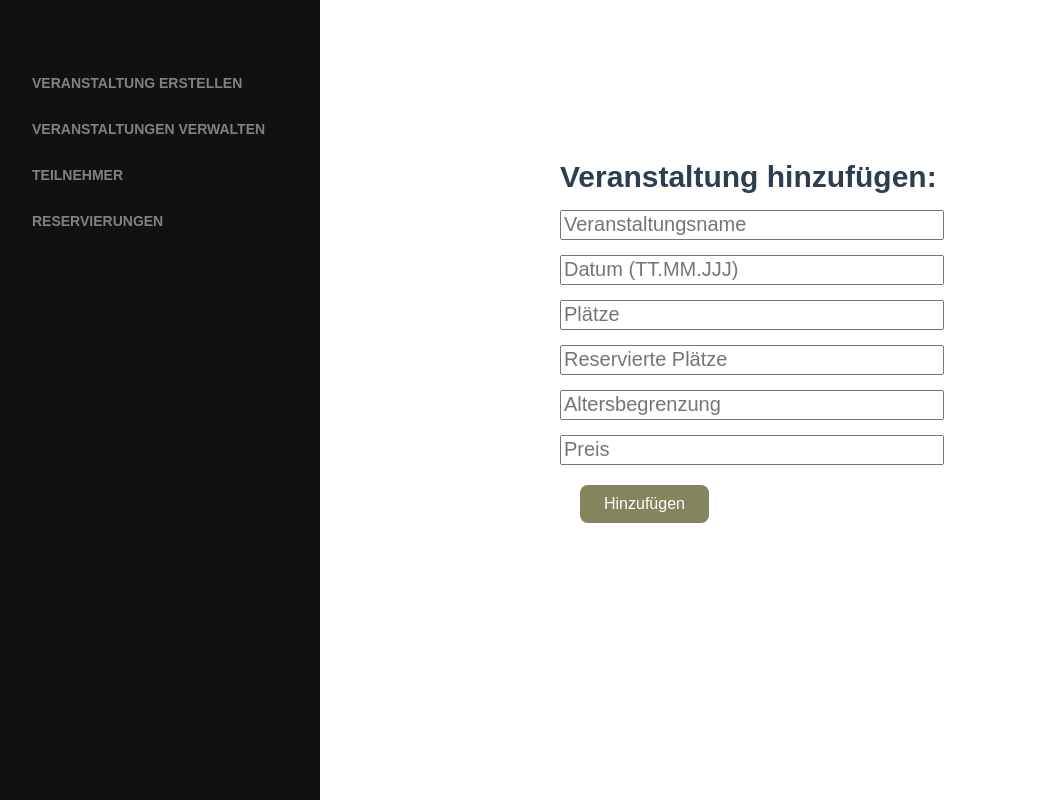
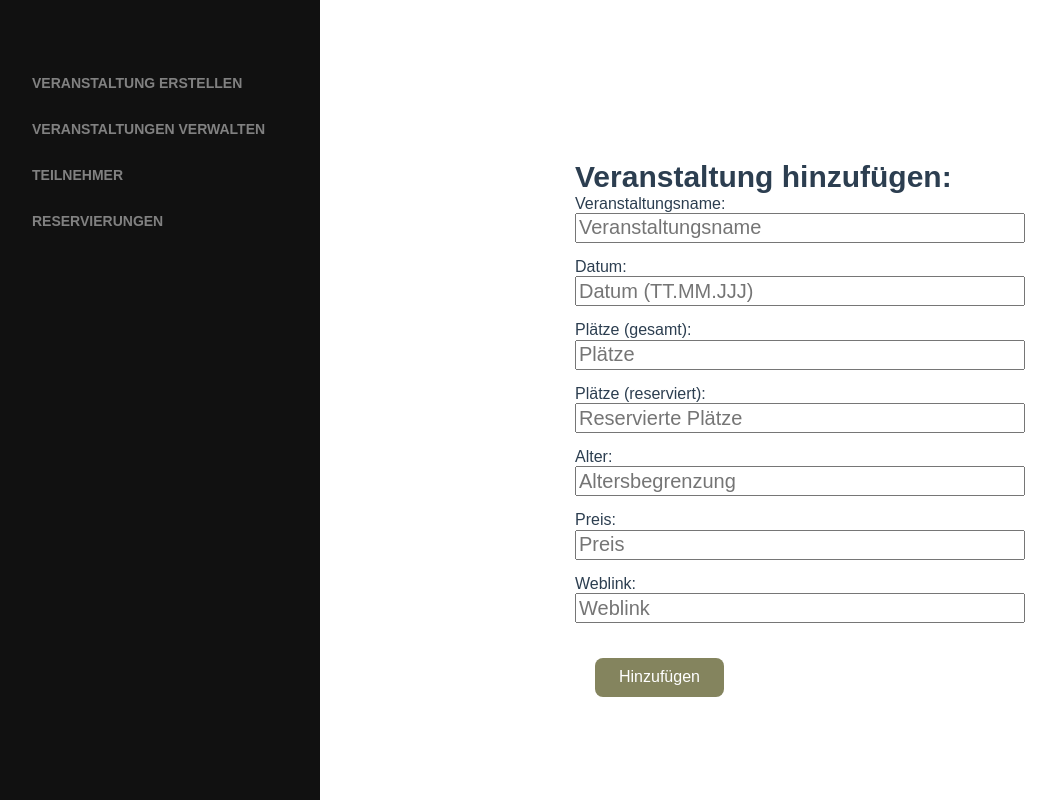
Before and after one commit to digital-bauhaus/Ferienpass-Admin, a Vue app in the folder frontend/: page /#/VeranstaltungEdit in a window 1280 px wide. Shown: the whole page, without its empty margins (0-1056 px from the left). Built offline with nearby package versions, Linux system fonts and the light colour scheme; no server answers.

Commit message:
Veranstaltung bearbeiten

```diff
--- a/frontend/src/App.vue
+++ b/frontend/src/App.vue
@@ -74,7 +74,7 @@ main form {
   margin: auto;
   position: absolute;
   top: 0; left: 0; bottom: 0; right: 0;
-  width: 480px;
+  width: 450px;
   height: 480px;
 }
 
@@ -85,9 +85,18 @@ main form .caption {
 
 main form input[type=text]{
   font-size: 20px;
-  width: 80%;
+  width: 100%;
   height: 30px;
-  margin-top: 15px;
+  margin-bottom: 15px;
+  clear: left;
+  float: left;
+  display: block;
+}
+
+main form label {
+  margin: 0px;
+  float: left;
+  display: block;
 }
 
 main h1 {
--- a/frontend/src/components/TeilnehmerEdit.vue
+++ b/frontend/src/components/TeilnehmerEdit.vue
@@ -10,15 +10,24 @@
       <h1>Teilnehmerbearbeitung</h1>
       <form>
         <span class="caption">Teilnehmer bearbeiten:</span> <br/>
-        <input type="text" placeholder="Nachname" :value="user.lastName">
-        <input type="text" placeholder="Vorname" :value="user.firstName">
-        <input type="text" placeholder="Geburtstag" :value="user.birthDate">
-        <input type="text" placeholder="Straße" :value="user.street">
-        <input type="text" placeholder="Postleitzahl" :value="user.postcode">
-        <input type="text" placeholder="Stadt" :value="user.city">
-        <input type="text" placeholder="Telefonnummer" :value="user.telephone">
-        <input type="text" placeholder="Krankenversicherungsnummer" :value="user.healthcareNr">
-        <input type="text" placeholder="Behandlung" :value="user.allowTreatment">
+        <label for ="lastName">Nachname: </label>
+        <input type="text" id ="lastName" placeholder="Nachname" :value="user.lastName">
+        <label for ="firstName">Vorname: </label>
+        <input type="text" id="firstName" placeholder="Vorname" :value="user.firstName">
+        <label for ="birthDate">Geburtstag: </label>
+        <input type="text" id="birthDate" placeholder="Geburtstag" :value="user.birthDate">
+        <label for ="street">Straße: </label>
+        <input type="text" id="street" placeholder="Straße" :value="user.street">
+        <label for ="postcode">Postleitzahl: </label>
+        <input type="text" id="postcode" placeholder="Postleitzahl" :value="user.postcode">
+        <label for ="city">Stadt: </label>
+        <input type="text" id="city" placeholder="Stadt" :value="user.city">
+        <label for ="telephone">Telefonnummer: </label>
+        <input type="text" id="telephone" placeholder="Telefonnummer" :value="user.telephone">
+        <label for ="healthcare">Krankenversicherungsnummer: </label>
+        <input type="text" id="healthcare" placeholder="Krankenversicherungsnummer" :value="user.healthcareNr">
+        <label for ="treatment">Behandlung: </label>
+        <input type="text" id="treatment" placeholder="Behandlung" :value="user.allowTreatment">
         <input type="submit" v-on:click="create()" value="Hinzufügen">
       </form>
     </main>
--- a/frontend/src/components/VeranstaltungEdit.vue
+++ b/frontend/src/components/VeranstaltungEdit.vue
@@ -1,4 +1,3 @@
-</template>
 <template>
     <html>
     <nav>
@@ -9,21 +8,54 @@
     </nav>
     <main>
       <form>
-            <span class="caption">Veranstaltung hinzufügen:</span> <br/>
-            <input type="text" name="label" placeholder="Veranstaltungsname">
-            <input type="text" name="date" placeholder="Zeitraum"
-            <input type="text" name="org" placeholder="Datum (TT.MM.JJJ)">
-            <input type="text" name="num" placeholder="Plätze">
-            <input type="text" name="num" placeholder="Reservierte Plätze">
-            <input type="text" name="num" placeholder="Altersbegrenzung">
-            <input type="text" name="num" placeholder="Preis">
-            <input type="submit" v-on:click="create()" value="Hinzufügen">
-          </form>
+        <span class="caption">Veranstaltung hinzufügen:</span> <br/>
+        <label for ="label">Veranstaltungsname: </label>
+        <input type="text" id="label" placeholder="Veranstaltungsname" :value="project.name">
+        <label for ="date">Datum: </label>
+        <input type="text" id="date" placeholder="Datum (TT.MM.JJJ)" :value="project.date">
+        <label for ="num">Plätze (gesamt): </label>
+        <input type="text" id="num" placeholder="Plätze" :value="project.slots">
+        <label for ="reserve">Plätze (reserviert): </label>
+        <input type="text" id="reserve" placeholder="Reservierte Plätze" :value="project.slotsReserved">
+        <label for ="age">Alter: </label>
+        <input type="text" id="age" placeholder="Altersbegrenzung" :value="project.age">
+        <label for ="price">Preis: </label>
+        <input type="text" id="price" placeholder="Preis" :value="project.price">
+        <label for ="weblink">Weblink: </label>
+        <input type="text" id="weblink" placeholder="Weblink" :value="project.weblink">
+        <input type="submit" v-on:click="create()" value="Hinzufügen">
+      </form>
     </main>
     </html>
 </template>
 
 <script>
+import axios from 'axios';
+
+export default {
+  name: 'Veranstaltung',
+  data () {
+    return {
+      project: [],
+      errors: []
+    };
+  },
+  created () {
+    var id = parseInt(this.$route.query.id);
+    axios.get('http://localhost:8088/api/project/' + id)
+    .then(response => {
+      this.project = response.data
+    })
+    .catch(e => {
+      this.errors.push(e)
+    })
+  },
+  methods: {
+    kill (event) {
+      event.target.parentElement.parentElement.remove();
+    }
+  }
+}
 
 </script>
 
--- a/frontend/src/components/Verwaltung.vue
+++ b/frontend/src/components/Verwaltung.vue
@@ -22,7 +22,7 @@
                    <td>{{allproject.date}}</td>
                    <td>belegt / </nobr> {{allproject.slots}}</td>
                    <td><nobr><button v-on:click="kill($event)">löschen</button>
-                     <button>bearbeiten</button>
+                     <router-link :to="{path: '../VeranstaltungEdit', query: {id: allproject.project_id }}">Bearbeiten</router-link>
                      <button>PDF exportieren</button></nobr>
                    </td>
                  </tr>
```
